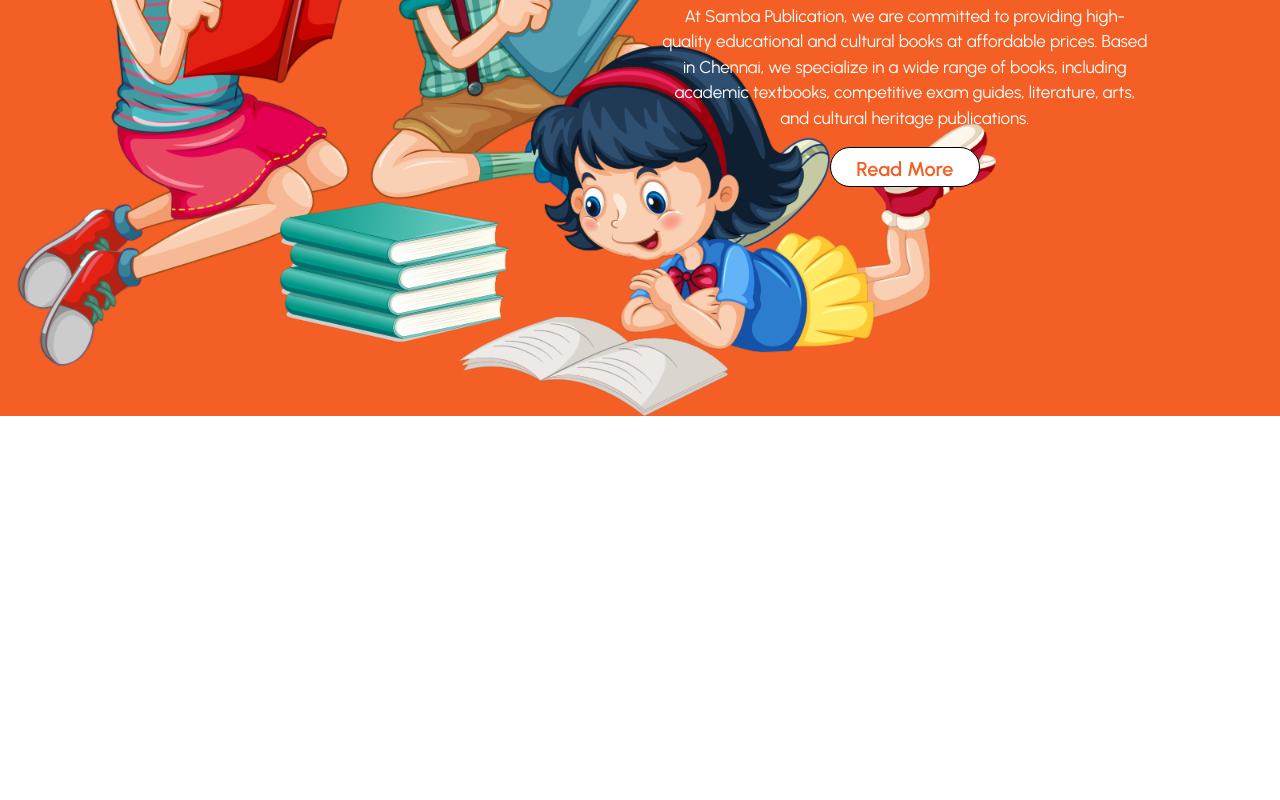
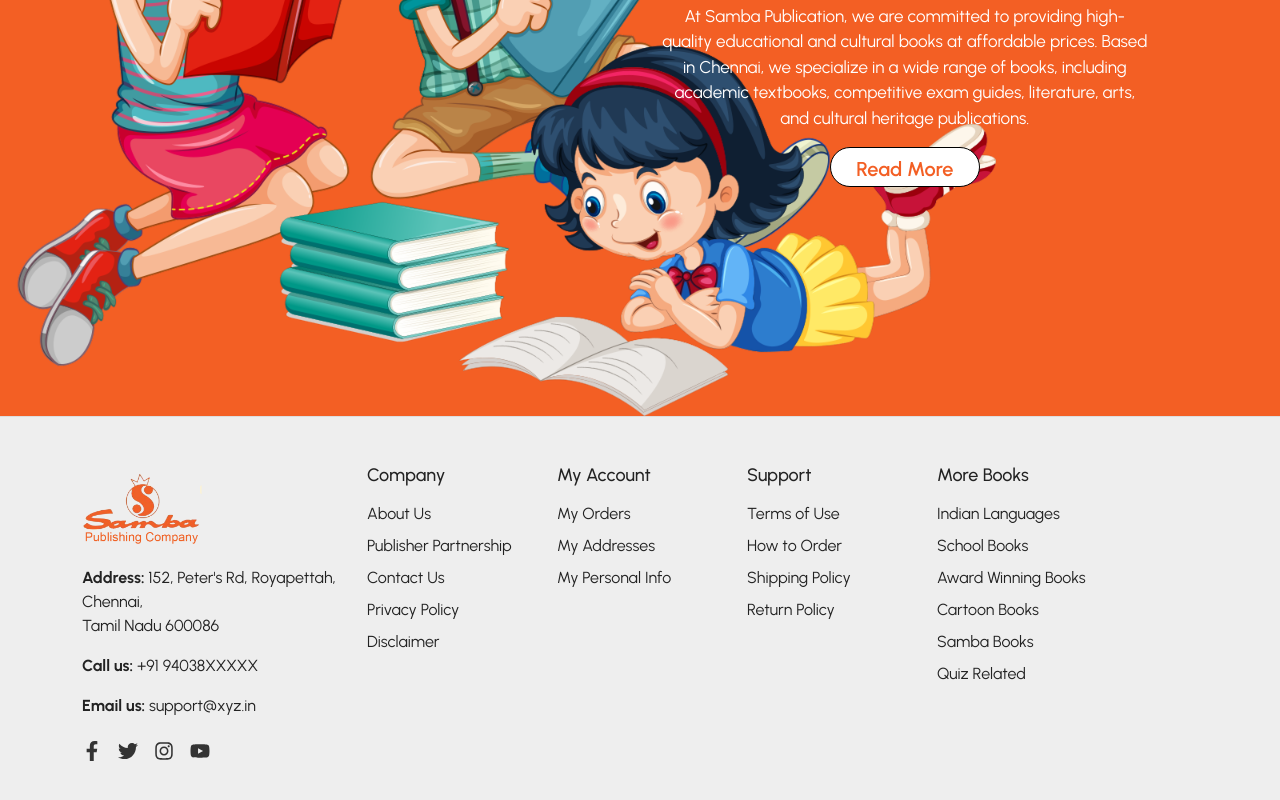
Before and after one commit to Rakeshwinter/Samba-publications, a React (Vite) app: page / in a window 1280 px wide. Shown: the part 2429-3229 px from the top of the page. Before the commit the page ends 2845 px from the top, so only its background shows below. Built offline with nearby package versions, Linux system fonts and the light colour scheme.

Commit message:
8th commit- footer upload

```diff
--- a/package.json
+++ b/package.json
@@ -14,6 +14,7 @@
     "react": "^19.0.0",
     "react-bootstrap": "^2.10.9",
     "react-dom": "^19.0.0",
+    "react-icons": "^5.5.0",
     "sass": "^1.86.3"
   },
   "devDependencies": {
--- a/src/App.jsx
+++ b/src/App.jsx
@@ -8,6 +8,7 @@ import Section3 from "./components/Section3";
 import Section4 from "./components/Section4";
 import Section6 from "./components/Section6";
 import Section7 from "./components/Section7";
+import Footer from "./components/Footer";
 function App() {
   return (
     <>
@@ -18,6 +19,7 @@ function App() {
       <Section4/>
       <Section6/>
       <Section7/>
+      <Footer/>
     </>
   );
 }
--- /dev/null
+++ b/src/components/Footer.css
@@ -0,0 +1,56 @@
+.footer {
+    background-color: #eeeeee;
+    color: #222;
+    font-family: 'Urbanist', sans-serif;
+    border-top: 1px solid #ddd;
+  }
+
+  .footer h5 {
+    font-size: 18px;
+    margin-bottom: 1rem;
+    color: #222;
+  }
+
+  .footer-links {
+    list-style: none;
+    padding: 0;
+    margin: 0;
+  }
+
+  .footer-links li {
+    margin-bottom: 8px;
+    cursor: pointer;
+    transition: color 0.3s;
+  }
+
+  .footer-links li:hover {
+    color: var(--btn-color);
+  }
+
+  .footer-social a {
+    color: #333;
+    font-size: 20px;
+    transition: color 0.3s;
+  }
+
+  .footer-social a:hover {
+    color: var(--btn-color);
+  }
+
+  .footer-logo img {
+    max-width: 100%;
+  }
+
+  @media (max-width: 767px) {
+    .footer {
+      text-align: center;
+    }
+
+    .footer .footer-social {
+      justify-content: center;
+    }
+
+    .footer-links {
+      padding-left: 0;
+    }
+  }
--- /dev/null
+++ b/src/components/Footer.jsx
@@ -0,0 +1,79 @@
+import React from "react";
+import { Container, Row, Col } from "react-bootstrap";
+import { FaFacebookF, FaTwitter, FaInstagram, FaYoutube } from "react-icons/fa";
+import "./Footer.css";
+
+function Footer() {
+  return (
+    <footer className="footer pt-5 pb-4">
+      <Container>
+        <Row>
+          {/* Column 1 - Logo & Contact */}
+          <Col xs={12} md={6} lg={3} className="mb-4">
+            <div className="footer-logo mb-3">
+              <img src="/images/logo.png" alt="Logo" width="120" />
+            </div>
+            <p><strong>Address:</strong> 152, Peter's Rd, Royapettah, Chennai,<br />
+              Tamil Nadu 600086</p>
+            <p><strong>Call us:</strong> +91 94038XXXXX</p>
+            <p><strong>Email us:</strong> support@xyz.in</p>
+            <div className="footer-social d-flex gap-3 mt-2">
+              <a href="#"><FaFacebookF /></a>
+              <a href="#"><FaTwitter /></a>
+              <a href="#"><FaInstagram /></a>
+              <a href="#"><FaYoutube /></a>
+            </div>
+          </Col>
+
+          {/* Column 2 - Company */}
+          <Col xs={12} md={6} lg={2} className="mb-4">
+            <h5>Company</h5>
+            <ul className="footer-links">
+              <li>About Us</li>
+              <li>Publisher Partnership</li>
+              <li>Contact Us</li>
+              <li>Privacy Policy</li>
+              <li>Disclaimer</li>
+            </ul>
+          </Col>
+
+          {/* Column 3 - My Account */}
+          <Col xs={12} md={6} lg={2} className="mb-4">
+            <h5>My Account</h5>
+            <ul className="footer-links">
+              <li>My Orders</li>
+              <li>My Addresses</li>
+              <li>My Personal Info</li>
+            </ul>
+          </Col>
+
+          {/* Column 4 - Support */}
+          <Col xs={12} md={6} lg={2} className="mb-4">
+            <h5>Support</h5>
+            <ul className="footer-links">
+              <li>Terms of Use</li>
+              <li>How to Order</li>
+              <li>Shipping Policy</li>
+              <li>Return Policy</li>
+            </ul>
+          </Col>
+
+          {/* Column 5 - More Books */}
+          <Col xs={12} md={12} lg={3} className="mb-4">
+            <h5>More Books</h5>
+            <ul className="footer-links">
+              <li>Indian Languages</li>
+              <li>School Books</li>
+              <li>Award Winning Books</li>
+              <li>Cartoon Books</li>
+              <li>Samba Books</li>
+              <li>Quiz Related</li>
+            </ul>
+          </Col>
+        </Row>
+      </Container>
+    </footer>
+  );
+}
+
+export default Footer;
```
Also changed, not shown: 1 other file (tests, documents, lock files or other folders).
